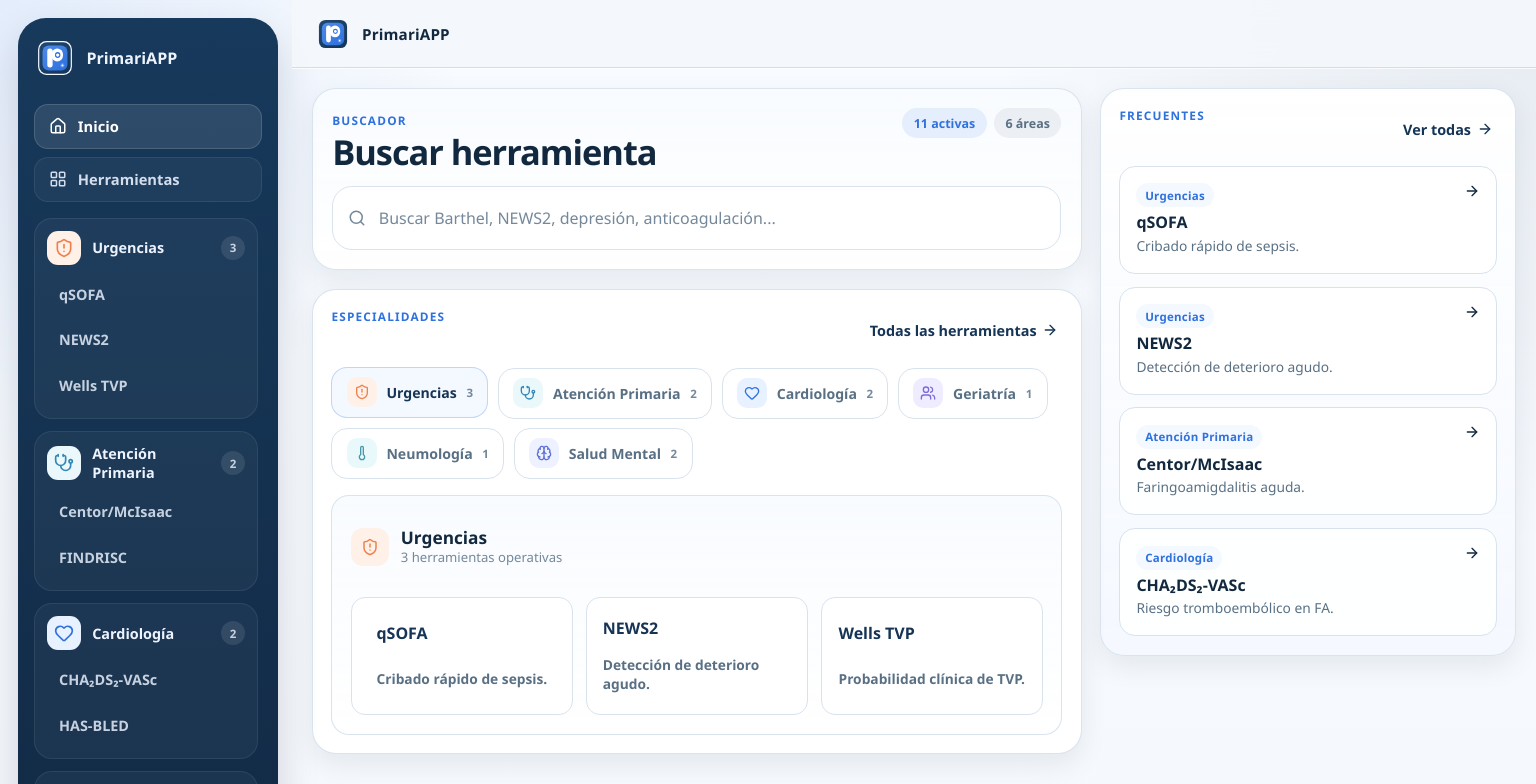
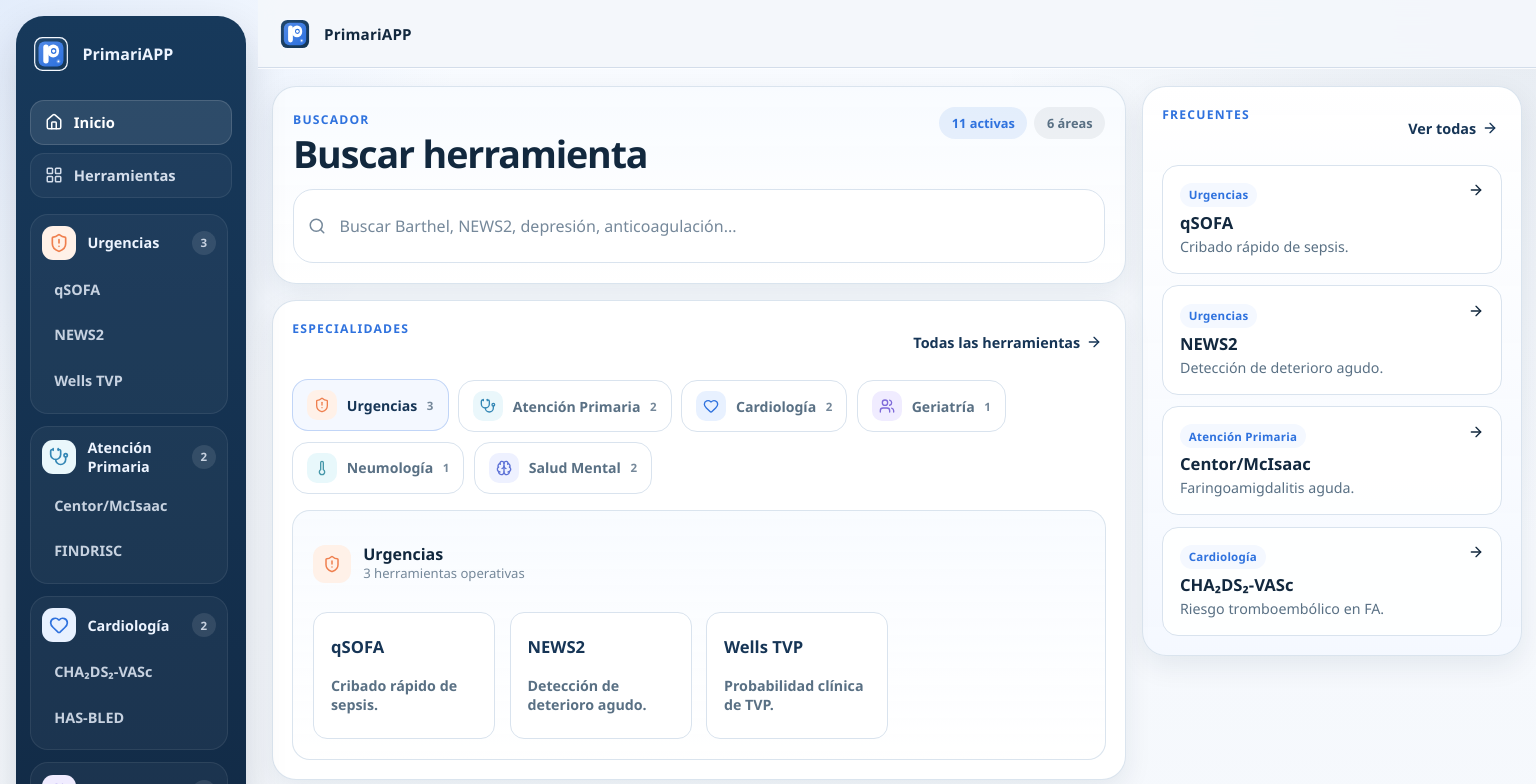
Before and after one commit to olsanju-hub/primariapp, a React (Vite) app: page /#/ in a window 1536 px wide. Shown: the top 784 px of the page. Built offline with nearby package versions, Linux system fonts and the light colour scheme.

Commit message:
Make desktop layout more aggressive

```diff
--- a/src/index.css
+++ b/src/index.css
@@ -102,9 +102,9 @@ h4,
 }
 
 .app-shell-sidebar {
-  width: 300px;
-  flex: 0 0 300px;
-  padding: 18px 14px 18px 18px;
+  width: 276px;
+  flex: 0 0 276px;
+  padding: 16px 12px 16px 16px;
 }
 
 .app-frame {
@@ -175,12 +175,12 @@ h4,
 .app-workspace {
   flex: 1;
   min-width: 0;
-  padding: 20px 24px 110px;
+  padding: 18px 18px 110px;
 }
 
 .app-workspace > * {
   width: 100%;
-  max-width: 1520px;
+  max-width: 1680px;
   margin: 0 auto;
 }
 
@@ -191,7 +191,7 @@ h4,
   min-height: calc(100vh - 36px);
   flex-direction: column;
   gap: 1rem;
-  padding: 18px 16px 16px;
+  padding: 16px 14px 14px;
   border-radius: 28px;
   background: linear-gradient(180deg, #17395b 0%, #10253e 100%);
   color: #edf4ff;
@@ -264,7 +264,7 @@ h4,
 .sidebar-section {
   display: grid;
   gap: 0.65rem;
-  padding: 0.75rem;
+  padding: 0.7rem;
   border: 1px solid rgba(255, 255, 255, 0.08);
   border-radius: 18px;
   background: rgba(255, 255, 255, 0.04);
@@ -404,7 +404,7 @@ h4,
 }
 
 .home-page {
-  grid-template-columns: minmax(0, 1.7fr) minmax(360px, 1fr);
+  grid-template-columns: minmax(0, 2fr) minmax(360px, 0.9fr);
   align-items: start;
 }
 
@@ -418,7 +418,7 @@ h4,
   gap: 0.35rem;
   margin-bottom: 0.38rem;
   color: var(--blue-600);
-  font-size: 0.74rem;
+  font-size: 0.76rem;
   font-weight: 800;
   letter-spacing: 0.1em;
   text-transform: uppercase;
@@ -555,7 +555,7 @@ h4,
 }
 
 .home-search-head h2 {
-  font-size: clamp(1.5rem, 2.1vw, 2rem);
+  font-size: clamp(1.7rem, 2.3vw, 2.3rem);
   line-height: 1.04;
   letter-spacing: -0.03em;
 }
@@ -586,7 +586,7 @@ h4,
 }
 
 .home-searchbar {
-  min-height: 64px;
+  min-height: 70px;
   border-radius: 20px;
   box-shadow: inset 0 1px 0 rgba(255, 255, 255, 0.7);
 }
@@ -609,7 +609,7 @@ h4,
   align-items: flex-start;
   justify-content: space-between;
   gap: 0.8rem;
-  padding: 1rem;
+  padding: 1.05rem;
   border: 1px solid var(--line);
   border-radius: 16px;
   background: rgba(255, 255, 255, 0.94);
@@ -628,13 +628,13 @@ h4,
 .frequent-card strong {
   display: block;
   margin-bottom: 0.24rem;
-  font-size: 1rem;
+  font-size: 1.04rem;
   line-height: 1.22;
 }
 
 .frequent-card p {
   color: var(--text-soft);
-  font-size: 0.86rem;
+  font-size: 0.89rem;
   line-height: 1.35;
 }
 
@@ -666,8 +666,8 @@ h4,
   display: inline-flex;
   align-items: center;
   gap: 0.6rem;
-  min-height: 48px;
-  padding: 0.58rem 0.82rem;
+  min-height: 50px;
+  padding: 0.62rem 0.88rem;
   border: 1px solid var(--line);
   border-radius: 16px;
   background: #ffffff;
@@ -718,7 +718,7 @@ h4,
 .specialty-focus {
   display: grid;
   gap: 0.9rem;
-  padding: 1.15rem;
+  padding: 1.25rem;
   border: 1px solid rgba(217, 227, 238, 0.96);
   border-radius: 18px;
   background: linear-gradient(180deg, rgba(248, 251, 255, 0.94), #ffffff 100%);
@@ -770,83 +770,142 @@ h4,
 }
 
 .tool-pill--detail strong {
-  font-size: 1rem;
+  font-size: 1.04rem;
   line-height: 1.24;
 }
 
 .tool-pill--detail span {
   color: var(--text-soft);
-  font-size: 0.86rem;
+  font-size: 0.89rem;
   line-height: 1.35;
 }
 
-@media (min-width: 1440px) {
+@media (min-width: 1360px) {
   .app-shell-sidebar {
-    width: 292px;
-    flex-basis: 292px;
+    width: 258px;
+    flex-basis: 258px;
   }
 
   .topbar {
-    padding-inline: 24px;
+    padding-inline: 20px;
   }
 
   .app-workspace {
-    padding-inline: 20px;
+    padding-inline: 14px;
+  }
+
+  .app-workspace > * {
+    max-width: 1780px;
+  }
+
+  .home-page {
+    grid-template-columns: minmax(0, 2.15fr) minmax(380px, 0.95fr);
+    gap: 1rem;
   }
 
   .surface--compact {
-    padding: 1.15rem;
+    padding: 1.2rem;
   }
 
   .surface--search,
   .surface--form {
-    padding: 1.2rem;
+    padding: 1.25rem;
+  }
+
+  .home-search-head h2 {
+    font-size: 2.35rem;
+  }
+
+  .summary-pill {
+    min-height: 32px;
+    padding-inline: 0.78rem;
+    font-size: 0.8rem;
+  }
+
+  .home-searchbar {
+    min-height: 74px;
+  }
+
+  .specialty-focus {
+    min-height: 250px;
+  }
+
+  .home-specialty-tools {
+    grid-template-columns: repeat(4, minmax(0, 1fr));
+    gap: 0.9rem;
+  }
+
+  .tool-pill--detail {
+    min-height: 96px;
+    padding: 1rem 1.05rem;
+  }
+
+  .tools-groups {
+    grid-template-columns: repeat(3, minmax(0, 1fr));
+  }
+}
+
+@media (min-width: 1720px) {
+  .app-shell-sidebar {
+    width: 244px;
+    flex-basis: 244px;
+  }
+
+  .topbar {
+    padding-inline: 18px;
+  }
+
+  .app-workspace {
+    padding-inline: 10px;
+  }
+
+  .app-workspace > * {
+    max-width: 1860px;
   }
 
   .home-page {
-    grid-template-columns: minmax(0, 1.85fr) minmax(390px, 1fr);
-    gap: 1.15rem;
+    grid-template-columns: minmax(0, 2.35fr) minmax(410px, 0.92fr);
+    gap: 1.05rem;
   }
 
   .home-search-head h2 {
-    font-size: 2.15rem;
+    font-size: 2.55rem;
   }
 
-  .summary-pill {
-    min-height: 30px;
-    padding-inline: 0.72rem;
-    font-size: 0.78rem;
+  .home-frequent {
+    align-self: stretch;
   }
 
   .home-frequent-list {
-    gap: 0.8rem;
+    gap: 0.9rem;
   }
 
   .frequent-card {
-    min-height: 108px;
+    min-height: 116px;
   }
 
   .specialty-tab {
-    min-height: 50px;
-    padding-inline: 0.9rem;
+    min-height: 52px;
+    padding-inline: 1rem;
   }
 
   .specialty-focus {
     gap: 1rem;
-    min-height: 240px;
+    min-height: 270px;
   }
 
   .specialty-focus-head h3 {
-    font-size: 1.08rem;
+    font-size: 1.14rem;
   }
 
   .home-specialty-tools {
-    gap: 0.8rem;
+    grid-template-columns: repeat(4, minmax(0, 1fr));
+    gap: 0.95rem;
   }
 
   .tool-pill--detail {
-    min-height: 88px;
-    padding: 0.9rem 1rem;
+    min-height: 104px;
+    padding: 1.05rem 1.1rem;
   }
 }
 
```
